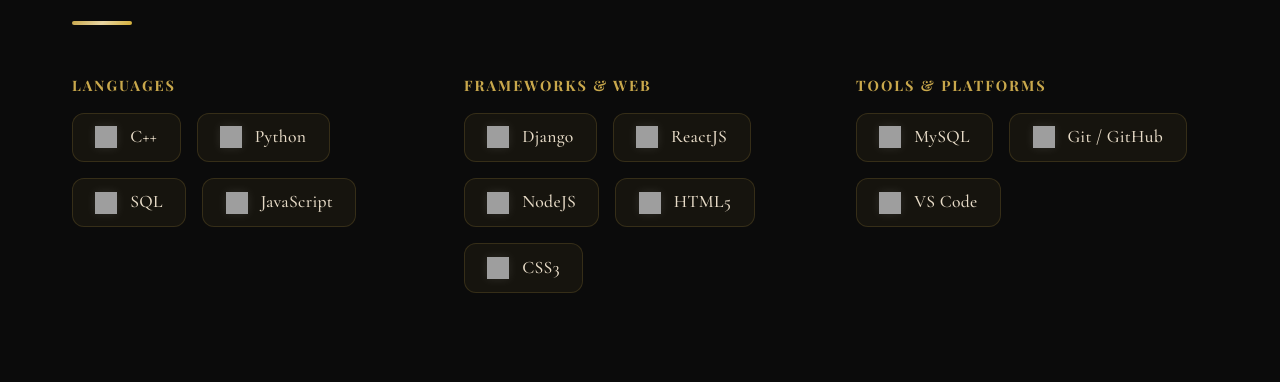
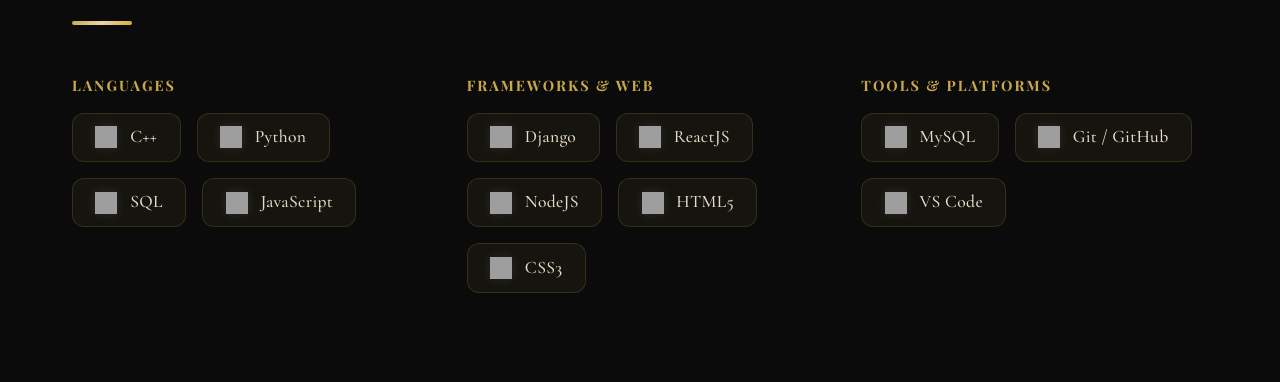
Before and after one commit to radhakrishna52/Portfolio, a Django app: page / in a window 1280 px wide. Shown: the part 1869-2251 px from the top of the page. Run offline with Django 5.2, Linux system fonts and the light colour scheme; grey boxes are pictures that could not be loaded.

Commit message:
Refine Technical Expertise: horizontal flex layout and heading standardization

```diff
--- a/static/css/styles.css
+++ b/static/css/styles.css
@@ -441,9 +441,15 @@ h4,
 }
 
 .skills-grid-wrapper {
-    display: grid;
-    grid-template-columns: repeat(3, 1fr);
-    gap: 2.5rem;
+    display: flex;
+    justify-content: space-between;
+    gap: 3rem;
+    flex-wrap: wrap;
+}
+
+.skills-category {
+    flex: 1;
+    min-width: 250px;
 }
 
 @media (max-width: 1024px) {
```
